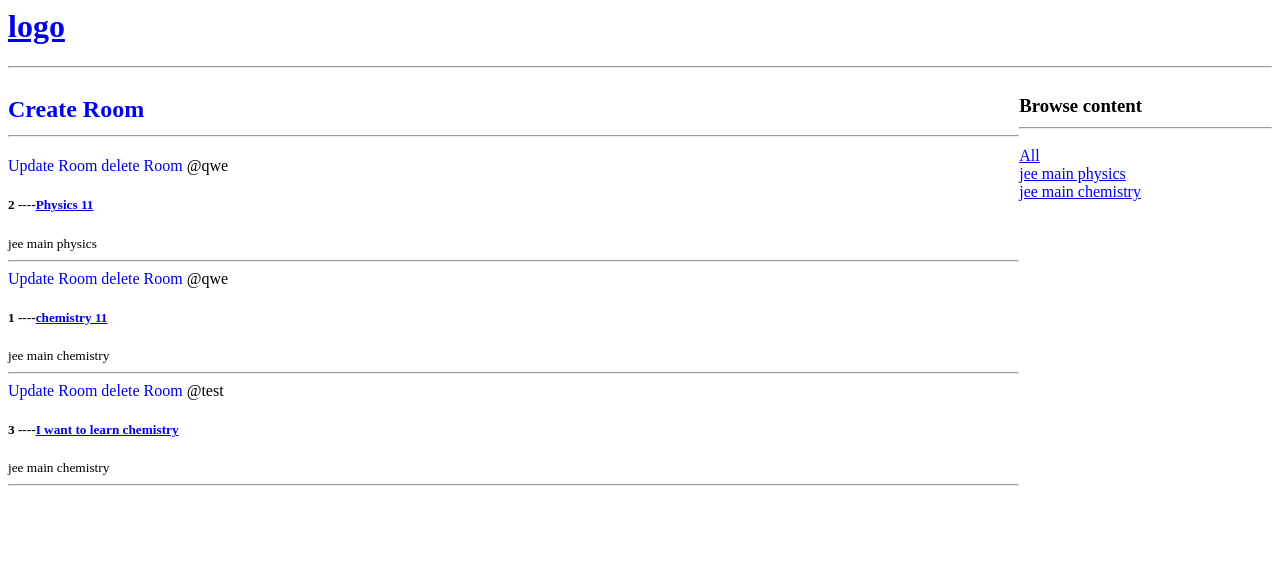
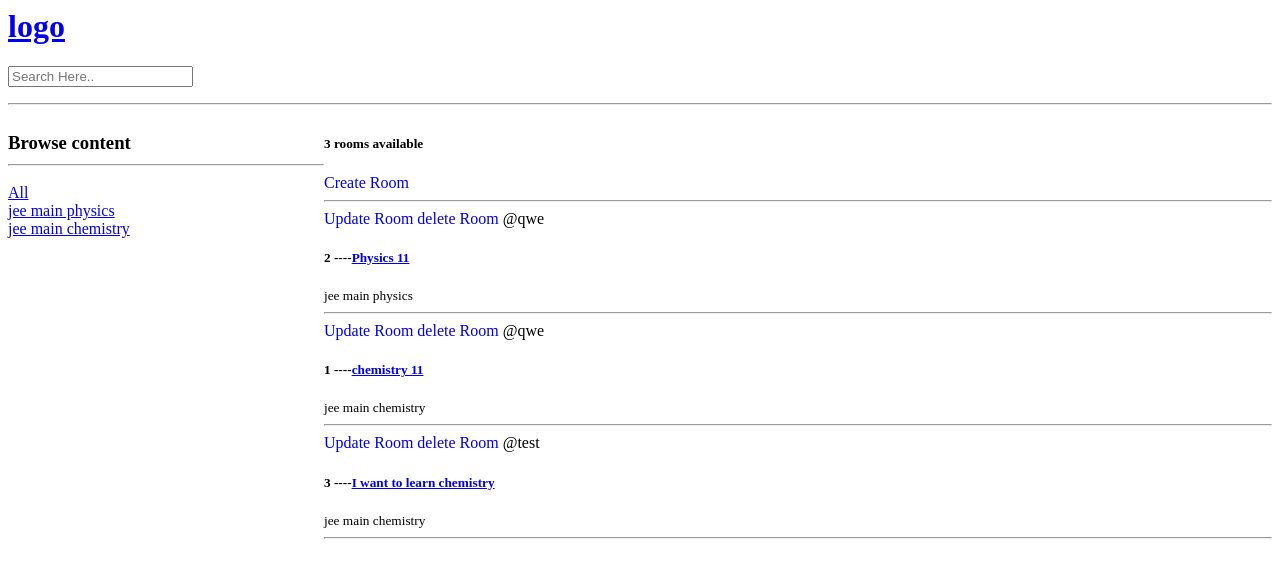
Before and after one commit to AbhilashGaurav/room_buddies, a Django app: page / in a window 1280 px wide. Shown: the top 578 px of the page. Run offline with Django 4.2, Linux system fonts and the light colour scheme; data comes from the database, SQL or seed files in the repository.

Commit message:
search box working // important search via name descrip topic

```diff
--- a/my_proj/base/templates/base/home.html
+++ b/my_proj/base/templates/base/home.html
@@ -5,13 +5,31 @@
 <style>
     .home-container{
         display: grid;
-        grid-template-columns: 3fr .75fr;
+        grid-template-columns: 1fr 3fr;
     }
 </style>
 <div class="home-container">
+    <div>
+        <h3>
+             Browse content
+            <hr>
+        </h3>
 
+        <div>
+            <a href="{%url 'home'%}">All
+            </a>
+        </div>
+        {% for topic in topics %}
+            <div>
+                <a href="{%url 'home'%}?q={{topic.name}}">
+                    {{topic.name}}
+                </a>
+            </div>
+        {% endfor%}
+    </div>
     <div>
         <h2>
+            <h5>{{room_count}} rooms available</h5>
             <a href="{%url 'create-room' %}" style="text-decoration:none"> Create Room
                 <hr>
             </a>
@@ -34,23 +52,6 @@
             {% endfor %}
         </div>
     </div>
-    <div>
-        <h3>
-             Browse content
-            <hr>
-        </h3>
 
-        <div>
-            <a href="{%url 'home'%}">All
-            </a>
-        </div>
-        {% for topic in topics %}
-            <div>
-                <a href="{%url 'home'%}?q={{topic.name}}">
-                    {{topic.name}}
-                </a>
-            </div>
-        {% endfor%}
-    </div>
 </div>
 {%endblock content%}
--- a/my_proj/base/views.py
+++ b/my_proj/base/views.py
@@ -1,5 +1,6 @@
 from django.shortcuts import render, redirect
 from django.http import HttpResponse
+from django.db.models import Q
 
 from .forms import RoomForm
 # Create your views here.
@@ -12,10 +13,14 @@ rooms = [
 ]
 def home(request):
     q = request.GET.get('q') if request.GET.get('q') else ''
-    rooms = Room.objects.filter(topic__name__icontains= q)
+    rooms = Room.objects.filter(
+        Q(topic__name__icontains= q) |
+        Q(name__icontains=q) |
+        Q(description__icontains=q)
+        )
     topics = Topic.objects.all()
-
-    context = {'rooms': rooms, 'topics': topics}
+    rooms_count = rooms.count()
+    context = {'rooms': rooms, 'topics': topics, 'room_count': rooms_count}
     return render(request, 'base/home.html',context)
 
 def room(request,pk):
--- a/my_proj/templates/navbar.html
+++ b/my_proj/templates/navbar.html
@@ -1,4 +1,9 @@
 <a href="/">
     <h1>logo</h1>
-    <hr>
+
 </a>
+
+<form method="GET" action="{%url 'home'%}">
+    <input type="text" name="q" placeholder="Search Here.."/>
+</form>
+<hr>
```
